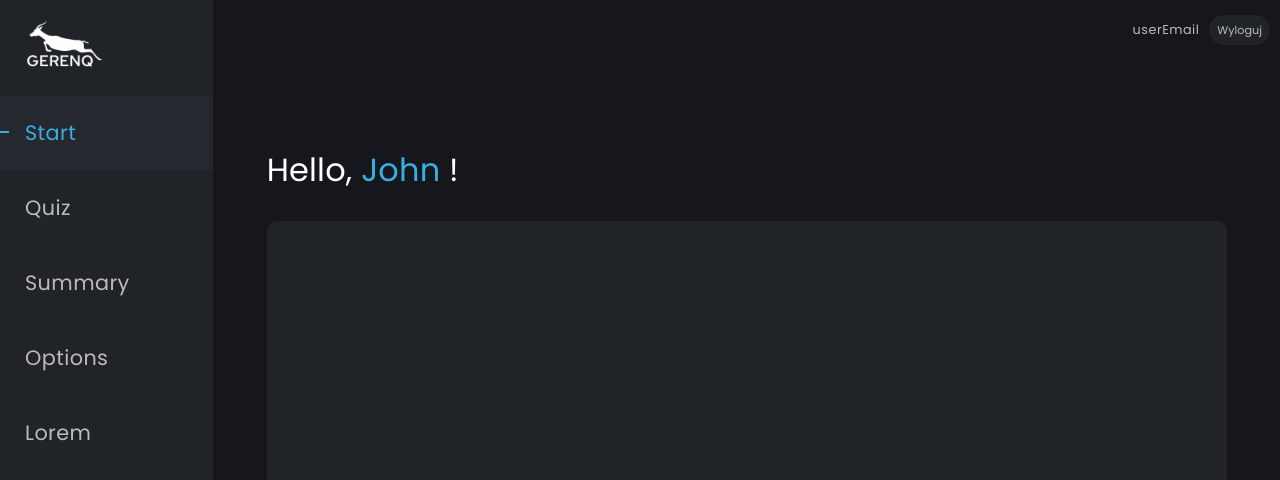
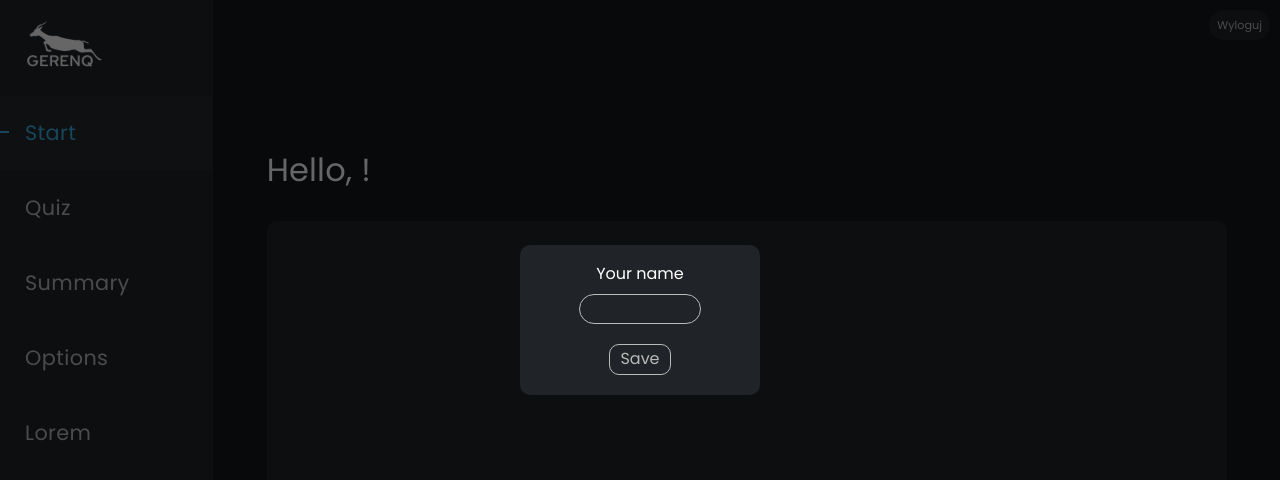
Before and after one commit to JRzankowski/gerenq, a React (Create React App) app: page /Start in a window 1280 px wide. Shown: the top 480 px of the page. Built offline with nearby package versions, Linux system fonts and the light colour scheme.

Commit message:
add entry input

```diff
--- a/src/compontents/MainPanel.js
+++ b/src/compontents/MainPanel.js
@@ -13,24 +13,49 @@ import {
 
 
 export const MainPanel =()=> {
-    const [userEmail,setUserEmail] = useState("userEmail");
+    const [userEmail,setUserEmail] = useState(localStorage.getItem("userEmail"));
+    const [entryActive,setEntryActive] = useState(!userEmail);
     const handleActiveMenu = () => {
         document.querySelector('.nav-container').classList.add('active');
         document.querySelector('.main-panel').classList.add('darker')
     };
 
+    const handleEntry = (e) =>{
+        e.preventDefault();
+        if(document.querySelector('.entry__input').value){
+            localStorage.setItem("userEmail",document.querySelector('.entry__input').value );
+            setUserEmail(localStorage.getItem("userEmail"));
+            setEntryActive(false);
+            e.target.parentElement.style.display="none";
+        }
+    };
+
         return (
             <Router>
-                <div className="main-view">
+                {!userEmail ? (
+                    <div className="main-panel__entry">
+                        <form onSubmit={handleEntry}>
+                            <label className="entry__label">Your name
+                                <input type="text" id="entry__input" className="entry__input"/>
+                            </label>
+                            <button type='submit' className="entry__submit">Save</button>
+                        </form>
+                    </div>
+                ) : null
+                }
+
+                <div className={`main-view ${entryActive ? "darker" : ""}`}>
+
+
                     <SmallAccountBox userEmail={userEmail}/>
                     <Nav/>
                     <div onClick={handleActiveMenu} className="nav-burger">
                         <IoIosMenu/>
                     </div>
-                    <div className="main-panel">
-
+                    <div className='main-panel'>
+                        {userEmail ? <Redirect to='/Start'/> : null}
                         <Route exact path='/Start'>
-                            <Start/>
+                            <Start userEmail={userEmail}/>
                         </Route>
                         <Route path='/Quiz'>
                             <Quiz/>
--- a/src/compontents/Start/Start.js
+++ b/src/compontents/Start/Start.js
@@ -1,12 +1,12 @@
-import React, {useState} from 'react';
+import React from 'react';
 
-const Start = () => {
-    const [userName, setUserName] = useState("John");
+const Start = (props) => {
+const {userEmail} = props;
     return (
         <div className="start-panel">
             <div className="start-panel__container">
                 <div className="start-panel__heading">
-                    <p className="start-panel__heading--text">Hello, <span className="user-name">{userName}</span> !</p>
+                    <p className="start-panel__heading--text">Hello, <span className="user-name">{userEmail}</span> !</p>
                 </div>
                 <div className="start-panel__content">
                 </div>
--- a/src/scss/main-view.scss
+++ b/src/scss/main-view.scss
@@ -1,10 +1,68 @@
+.main-panel__entry {
+  position: absolute;
+  top: 40%;
+  left: 50%;
+  transform: translate(-50%, -50%);
+  z-index: 123;
+  background-color: $primaryBlack;
+  border-radius: .625rem;
+  text-align: center;
+  width: 200px;
+  height: 150px;
+  display: flex;
+  padding: 0 20px;
+  justify-content: center;
+  align-items: center;
+  .entry__label {
+    display: block;
+    width: 100%;
+    color: white;
+  }
+  .entry__input {
+    width: 100px;
+    margin: 10px auto 20px;
+    display: block;
+    background: none;
+    border: 1px solid #bbbbbb;
+    border-radius: 1rem;
+    outline: none;
+    user-select: none;
+    padding: 5px 10px;
+    color: white;
+    transition: .1s;
+    &:focus {
+      border: 1px solid $primaryBlue;
+    }
+  }
+  .entry__submit {
+    color: #bbbbbb;
+    background-color: $primaryBlack;
+    border: 1px solid #bbbbbb;
+    border-radius: .625rem;
+    padding: 5px 10px;
+    transition: .1s;
+    cursor: pointer;
 
+    &:hover {
+      border: 1px solid $primaryBlue;
+      color: $primaryBlue;
+    }
+
+  }
+
+}
 .main-view {
   position: relative;
   width: 100%;
   height: 100vh;
   background-color: $primaryDarkBlack;
   display: flex;
+
+  &.darker {
+    filter: brightness(0.4);
+    pointer-events: none;
+  }
+
   .main-panel {
     flex-grow: 1;
     transition: .2s;
@@ -12,11 +70,15 @@
     width: 100%;
 
 
+
+
   }
-  .main-panel.darker{
+
+  .main-panel.darker {
     filter: brightness(0.4);
     cursor: pointer
   }
+
   .nav-burger {
     display: none;
     @media(max-width: 920px) {
@@ -25,13 +87,14 @@
       cursor: pointer;
       left: 25px;
       top: 10px;
-      z-index:5;
+      z-index: 5;
 
       svg {
         font-size: 2.5rem;
         color: #bbbbbb;
         transition: .1s;
-        &:hover{
+
+        &:hover {
           color: $primaryBlue;
         }
       }
```
